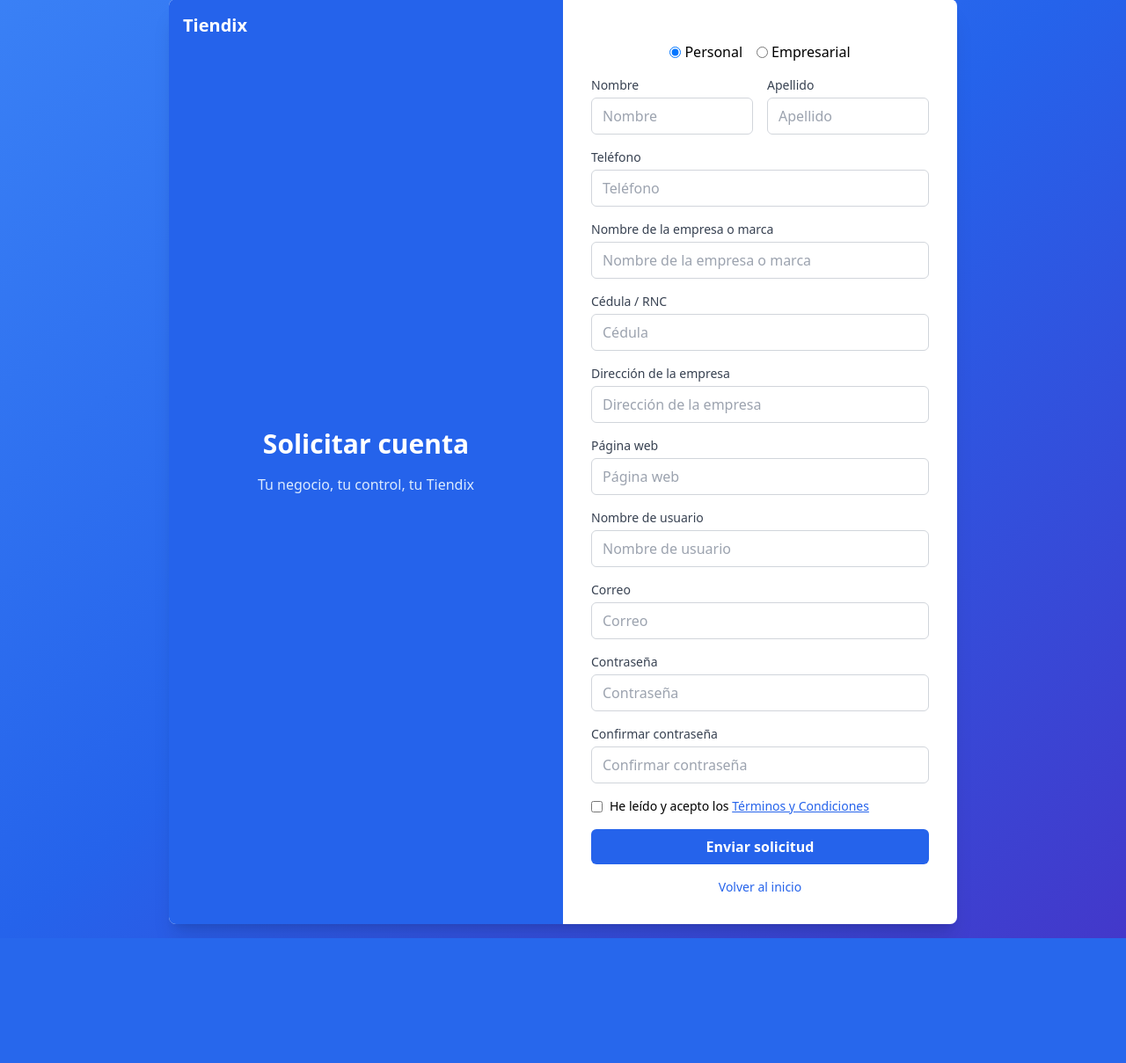
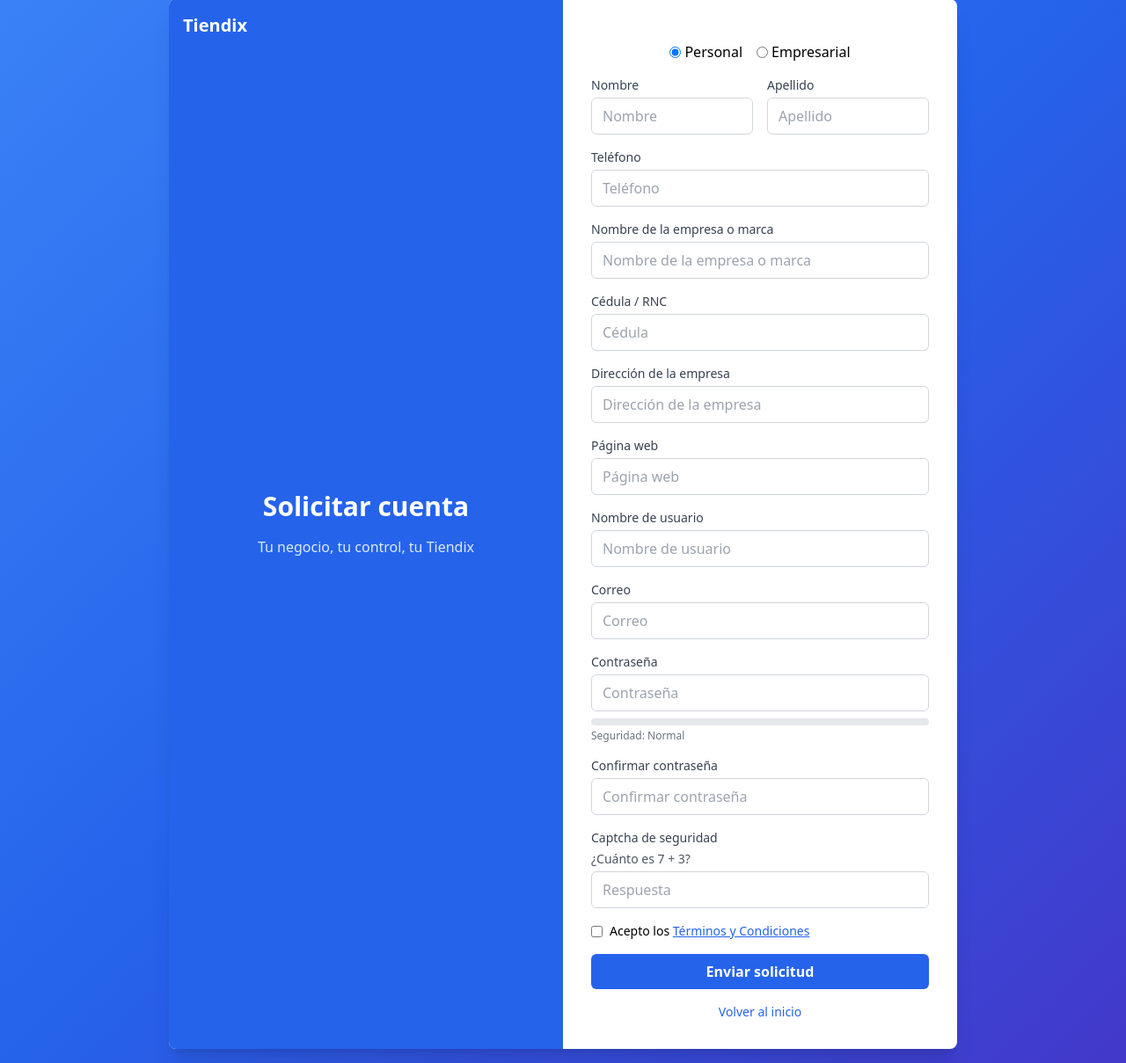
Before and after one commit to Buzzvitalize/tiendix, a Flask app: page /solicitar-cuenta in a window 1280 px wide. Shown: the part 65-1274 px from the top of the page at 88% size. Before the commit the page ends 1132 px from the top, so only its background shows below. Run offline with Flask 3, Linux system fonts and the light colour scheme; some libraries are stand-ins or nearby versions.

Commit message:
Mejora registro: captcha, barra de contraseña y validaciones UX

```diff
--- a/app.py
+++ b/app.py
@@ -91,6 +91,7 @@ except Exception:  # pragma: no cover
 import threading
 from queue import Queue as ThreadQueue, Empty
 import time
+import random
 
 load_dotenv()
 
@@ -1154,9 +1155,22 @@ def index():
     return redirect(url_for('list_quotations'))
 
 
+
+
+def _build_signup_captcha() -> tuple[str, str]:
+    a = random.randint(2, 9)
+    b = random.randint(1, 9)
+    return f"¿Cuánto es {a} + {b}?", str(a + b)
+
 @app.route('/solicitar-cuenta', methods=['GET', 'POST'])
 def request_account():
     form = AccountRequestForm()
+
+    if request.method == 'GET' or 'signup_captcha_answer' not in session:
+        q, answer = _build_signup_captcha()
+        session['signup_captcha_question'] = q
+        session['signup_captcha_answer'] = answer
+
     if form.validate_on_submit():
         if not form.accepted_terms.data:
             flash(
@@ -1175,6 +1189,30 @@ def request_account():
         if not username:
             flash('Debe ingresar un usuario válido', 'request')
             return redirect(url_for('request_account'))
+
+        required_labels = {
+            'first_name': 'Nombre',
+            'last_name': 'Apellido',
+            'phone': 'Teléfono',
+            'company': 'Empresa o marca',
+            'identifier': 'Cédula/RNC',
+            'email': 'Correo',
+            'username': 'Usuario',
+        }
+        missing = [label for key, label in required_labels.items() if not (request.form.get(key) or '').strip()]
+        if missing:
+            flash(f"Complete los campos requeridos: {', '.join(missing)}", 'request')
+            return redirect(url_for('request_account'))
+
+        if not app.config.get('TESTING', False):
+            expected = str(session.get('signup_captcha_answer') or '').strip()
+            got = (request.form.get('captcha_answer') or '').strip()
+            if not expected or got != expected:
+                flash('Captcha inválido. Intente nuevamente.', 'request')
+                q, answer = _build_signup_captcha()
+                session['signup_captcha_question'] = q
+                session['signup_captcha_answer'] = answer
+                return redirect(url_for('request_account'))
         existing_user = User.query.filter(func.lower(User.username) == username).first()
         pending_user = AccountRequest.query.filter(func.lower(AccountRequest.username) == username).first()
         if existing_user or pending_user:
@@ -1211,6 +1249,8 @@ def request_account():
             db.session.commit()
             log_audit('owner_bootstrap', 'user', owner.id, details=f'company={company.id};username={username}')
             flash('Cuenta principal creada: ahora eres Administrador (dueño).', 'login')
+            session.pop('signup_captcha_answer', None)
+            session.pop('signup_captcha_question', None)
             return redirect(url_for('auth.login'))
 
         req = AccountRequest(
@@ -1234,6 +1274,8 @@ def request_account():
         db.session.commit()
         log_audit('account_request_create', 'account_request', req.id, details=f'email={req.email};company={req.company}')
         flash('Solicitud enviada, espere aprobación', 'login')
+        session.pop('signup_captcha_answer', None)
+        session.pop('signup_captcha_question', None)
         return redirect(url_for('auth.login'))
     elif request.method == 'POST':
         flash(
@@ -1241,7 +1283,7 @@ def request_account():
             'request',
         )
         return redirect(url_for('request_account'))
-    return render_template('solicitar_cuenta.html', form=form)
+    return render_template('solicitar_cuenta.html', form=form, captcha_question=session.get('signup_captcha_question', ''))
 
 
 @app.route('/terminos')
--- a/templates/solicitar_cuenta.html
+++ b/templates/solicitar_cuenta.html
@@ -32,7 +32,8 @@
           <span class="text-2xl font-bold text-blue-600">Tiendix</span>
         {% endif %}
       </div>
-      <form method="post" class="space-y-4">
+      <form method="post" class="space-y-4" id="signup-form">
+        <div id="form-alert" class="hidden text-sm rounded border px-3 py-2"></div>
         {{ form.csrf_token }}
         <div class="flex space-x-4 justify-center">
           <label class="flex items-center space-x-1">
@@ -85,14 +86,25 @@
         <div>
           <label for="password" class="block text-sm font-medium text-gray-700 mb-1">Contraseña</label>
           <input id="password" type="password" name="password" placeholder="Contraseña" class="input" required>
+          <div class="mt-2">
+            <div class="h-2 w-full bg-gray-200 rounded">
+              <div id="password-strength-bar" class="h-2 rounded bg-gray-300" style="width: 0%"></div>
+            </div>
+            <p id="password-strength-text" class="text-xs text-gray-500 mt-1">Seguridad: Normal</p>
+          </div>
         </div>
         <div>
           <label for="confirm-password" class="block text-sm font-medium text-gray-700 mb-1">Confirmar contraseña</label>
           <input id="confirm-password" type="password" name="confirm_password" placeholder="Confirmar contraseña" class="input" required>
         </div>
+        <div>
+          <label for="captcha-answer" class="block text-sm font-medium text-gray-700 mb-1">Captcha de seguridad</label>
+          <div class="text-sm text-gray-600 mb-1">{{ captcha_question }}</div>
+          <input id="captcha-answer" name="captcha_answer" placeholder="Respuesta" class="input" required>
+        </div>
         <label class="flex items-center space-x-2 text-sm">
-          {{ form.accepted_terms(class_='form-checkbox', required=True) }}
-          <span>He leído y acepto los <a href="{{ url_for('terminos') }}" target="_blank" class="text-blue-600 underline">Términos y Condiciones</a></span>
+          {{ form.accepted_terms(class="rounded") }}
+          <span>Acepto los <a href="{{ url_for('terminos') }}" target="_blank" class="text-blue-600 underline">Términos y Condiciones</a></span>
         </label>
         <button class="btn-primary w-full">Enviar solicitud</button>
         {% with messages = get_flashed_messages(category_filter=['request']) %}
@@ -111,24 +123,78 @@
     const digits=v.replace(/\D/g,'').slice(0,10);
     return digits.replace(/(\d{3})(\d{3})(\d{0,4})/, (_,a,b,c)=> c?`${a}-${b}-${c}`:`${a}-${b}`).trim().replace(/-$/, '');
   }
+
   function formatRnc(v){
     const digits=v.replace(/\D/g,'').slice(0,9);
     return digits.replace(/(\d{3})(\d{5})(\d{0,1})/, (_,a,b,c)=> c?`${a}-${b}-${c}`:`${a}-${b}`).trim().replace(/-$/, '');
   }
+
   function formatCedula(v){
     const digits=v.replace(/\D/g,'').slice(0,11);
     return digits.replace(/(\d{3})(\d{7})(\d{0,1})/, (_,a,b,c)=> c?`${a}-${b}-${c}`:`${a}-${b}`).trim().replace(/-$/, '');
   }
-  document.querySelectorAll('.phone-mask').forEach(el=>{
-    el.value=formatPhone(el.value);
-    el.addEventListener('input',e=>{ e.target.value=formatPhone(e.target.value); });
-  });
-  const idField=document.getElementById('identifier');
+
+  const idField = document.getElementById('identifier');
+  const formAlert = document.getElementById('form-alert');
+  const passwordField = document.getElementById('password');
+  const confirmField = document.getElementById('confirm-password');
+  const strengthBar = document.getElementById('password-strength-bar');
+  const strengthText = document.getElementById('password-strength-text');
+  const signupForm = document.getElementById('signup-form');
+  const usernameField = document.getElementById('username');
+
   function applyIdMask(){
     const type=document.querySelector('input[name="account_type"]:checked').value;
-    idField.value = type==='empresarial' ? formatRnc(idField.value) : formatCedula(idField.value);
+    idField.value = type === 'empresarial' ? formatRnc(idField.value) : formatCedula(idField.value);
   }
-  idField.addEventListener('input',applyIdMask);
+
+  function showAlert(message){
+    formAlert.textContent = message;
+    formAlert.className = 'text-sm rounded border px-3 py-2 bg-red-50 border-red-200 text-red-700';
+  }
+
+  function clearAlert(){
+    formAlert.textContent = '';
+    formAlert.className = 'hidden text-sm rounded border px-3 py-2';
+  }
+
+  function passwordScore(v){
+    let score = 0;
+    if(v.length >= 6) score += 1;
+    if(v.length >= 10) score += 1;
+    if(/[A-Z]/.test(v) && /[a-z]/.test(v)) score += 1;
+    if(/\d/.test(v)) score += 1;
+    if(/[^A-Za-z0-9]/.test(v)) score += 1;
+    return score;
+  }
+
+  function updatePasswordStrength(){
+    const value = passwordField.value || '';
+    const score = passwordScore(value);
+
+    if(!value){
+      strengthBar.style.width = '0%';
+      strengthBar.className = 'h-2 rounded bg-gray-300';
+      strengthText.textContent = 'Seguridad: Normal';
+      strengthText.className = 'text-xs text-gray-500 mt-1';
+    } else if(score <= 2){
+      strengthBar.style.width = '35%';
+      strengthBar.className = 'h-2 rounded bg-yellow-400';
+      strengthText.textContent = 'Seguridad: Normal';
+      strengthText.className = 'text-xs text-yellow-700 mt-1';
+    } else if(score <= 4){
+      strengthBar.style.width = '70%';
+      strengthBar.className = 'h-2 rounded bg-blue-500';
+      strengthText.textContent = 'Seguridad: Segura';
+      strengthText.className = 'text-xs text-blue-700 mt-1';
+    } else {
+      strengthBar.style.width = '100%';
+      strengthBar.className = 'h-2 rounded bg-emerald-500';
+      strengthText.textContent = 'Seguridad: Fuerte';
+      strengthText.className = 'text-xs text-emerald-700 mt-1';
+    }
+  }
+
   function lookupRnc(){
     const r=idField.value.replace(/-/g,'');
     fetch(`/api/rnc/${r}`).then(r=>r.json()).then(data=>{
@@ -136,19 +202,65 @@
       if(data.name && field && !field.value){ field.value=data.name; }
     });
   }
-  idField.addEventListener('blur',()=>{
-    if(document.querySelector('input[name="account_type"]:checked').value==='empresarial'){
+
+  document.querySelectorAll('.phone-mask').forEach(el=>{
+    el.value = formatPhone(el.value);
+    el.addEventListener('input', e => { e.target.value = formatPhone(e.target.value); });
+  });
+
+  idField.addEventListener('input', applyIdMask);
+
+  idField.addEventListener('blur', ()=>{
+    if(document.querySelector('input[name="account_type"]:checked').value === 'empresarial'){
       lookupRnc();
     }
   });
+
   document.querySelectorAll('input[name="account_type"]').forEach(el=>{
     el.addEventListener('change',()=>{
-      const type=el.value;
-      const placeholder = type==='personal'? 'Cédula' : 'RNC o Cédula';
-      idField.placeholder = placeholder;
+      idField.placeholder = el.value === 'personal' ? 'Cédula' : 'RNC o Cédula';
       applyIdMask();
     });
   });
+
+  passwordField.addEventListener('input', updatePasswordStrength);
+  usernameField.addEventListener('input', () => {
+    usernameField.value = usernameField.value.toLowerCase();
+  });
+
+  signupForm.addEventListener('submit', (e)=>{
+    clearAlert();
+    const required = ['first-name','last-name','phone','company-name','identifier','username','email','password','confirm-password','captcha-answer'];
+    for(const id of required){
+      const el = document.getElementById(id);
+      if(!el || !String(el.value || '').trim()){
+        e.preventDefault();
+        showAlert('Complete todos los campos obligatorios antes de enviar.');
+        return;
+      }
+    }
+
+    if(passwordField.value !== confirmField.value){
+      e.preventDefault();
+      showAlert('La contraseña y su confirmación no coinciden.');
+      return;
+    }
+
+    if(passwordField.value.length < 6){
+      e.preventDefault();
+      showAlert('La contraseña debe tener mínimo 6 caracteres.');
+      return;
+    }
+
+    const terms = signupForm.querySelector('input[name="accepted_terms"]');
+    if(terms && !terms.checked){
+      e.preventDefault();
+      showAlert('Debe aceptar los Términos y Condiciones para continuar.');
+      return;
+    }
+  });
+
+  updatePasswordStrength();
   applyIdMask();
 </script>
 </body>
```
Also changed, not shown: tests/test_terms.py (+10 -3 lines).
